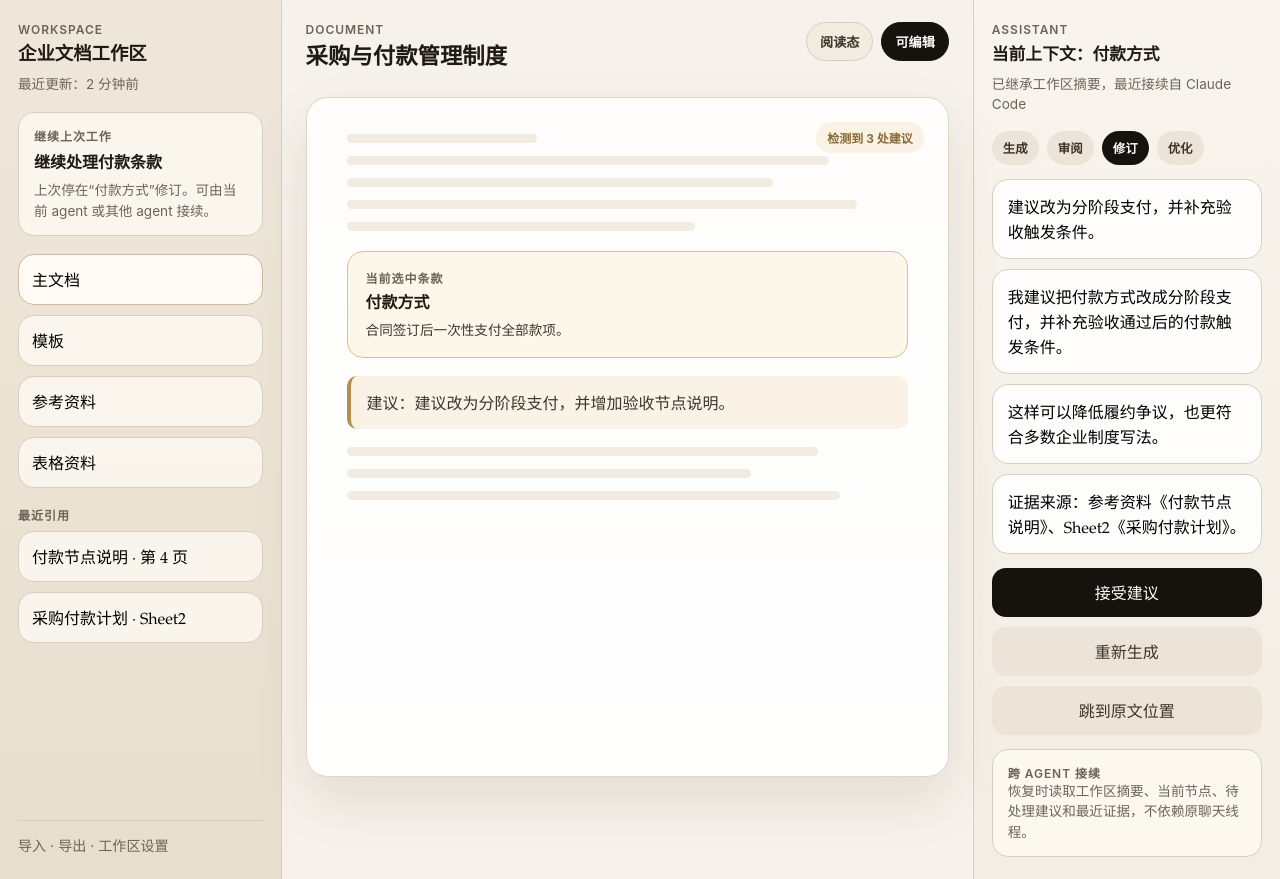
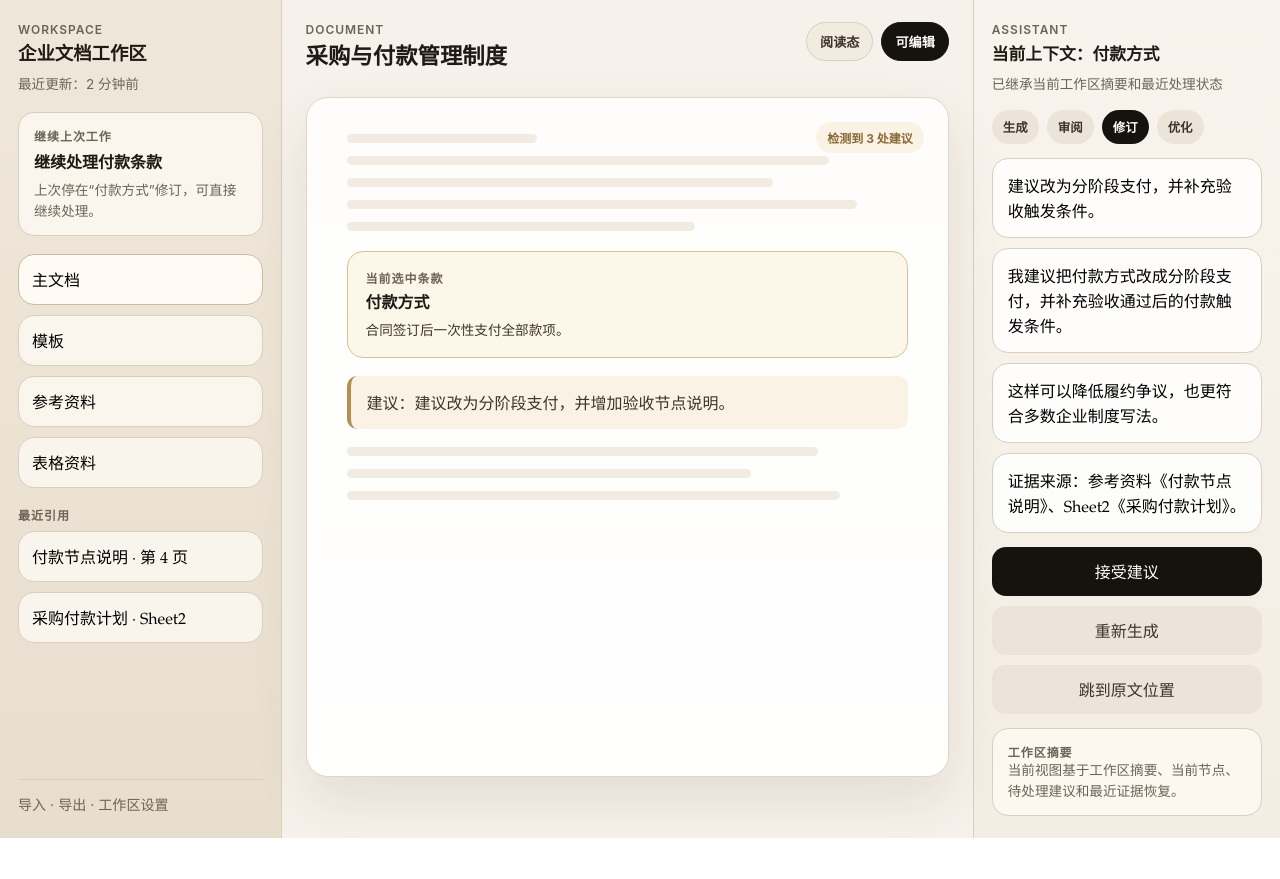
Before and after one commit to gandli/docx-reviewer, a React (Vite) app: page /workspace/1 in a window 1280 px wide. After the commit the page ends 838 px from the top, so only its background shows below. Built offline with nearby package versions, Linux system fonts and the light colour scheme.

Commit message:
docs: separate product resume from agent handoff

```diff
--- a/src/features/assistant-panel/components/assistant-context-header.tsx
+++ b/src/features/assistant-panel/components/assistant-context-header.tsx
@@ -11,7 +11,7 @@ export function AssistantContextHeader({ summary }: AssistantContextHeaderProps)
       <div className="title-lg" style={{ fontSize: "1.05rem", marginTop: 10 }}>
         当前上下文：{summary.activeClauseTitle}
       </div>
-      <div className="muted">已继承工作区摘要，最近接续自 {summary.lastAgent}</div>
+      <div className="muted">已继承当前工作区摘要和最近处理状态</div>
     </div>
   );
 }
--- a/src/features/assistant-panel/components/assistant-panel.tsx
+++ b/src/features/assistant-panel/components/assistant-panel.tsx
@@ -29,9 +29,9 @@ export function AssistantPanel({
         onJumpToSelection={onJumpToSelection}
       />
       <div className="context-card">
-        <div className="eyebrow">跨 Agent 接续</div>
+        <div className="eyebrow">工作区摘要</div>
         <div className="muted">
-          恢复时读取工作区摘要、当前节点、待处理建议和最近证据，不依赖原聊天线程。
+          当前视图基于工作区摘要、当前节点、待处理建议和最近证据恢复。
         </div>
       </div>
     </section>
--- a/src/features/workspace-context/types/workspace-summary.ts
+++ b/src/features/workspace-context/types/workspace-summary.ts
@@ -18,5 +18,4 @@ export type WorkspaceSummary = {
   pendingSuggestionIds: string[];
   recentEvidenceRefs: string[];
   updatedAt: string;
-  lastAgent: string;
 };
--- a/src/features/workspace-shell/components/workspace-resume-card.tsx
+++ b/src/features/workspace-shell/components/workspace-resume-card.tsx
@@ -12,7 +12,7 @@ export function WorkspaceResumeCard({ summary }: WorkspaceResumeCardProps) {
         {summary.nextAction}
       </div>
       <div className="muted">
-        上次停在“{summary.activeClauseTitle}”修订。可由当前 agent 或其他 agent 接续。
+        上次停在“{summary.activeClauseTitle}”修订，可直接继续处理。
       </div>
     </section>
   );
--- a/src/shared/mocks/workspace-shell.ts
+++ b/src/shared/mocks/workspace-shell.ts
@@ -18,7 +18,6 @@ export const mockWorkspaceSummary: WorkspaceSummary = {
   pendingSuggestionIds: ["suggestion-payment-1", "suggestion-payment-2"],
   recentEvidenceRefs: ["付款节点说明 · 第 4 页", "采购付款计划 · Sheet2"],
   updatedAt: "2 分钟前",
-  lastAgent: "Claude Code",
 };
 
 export const mockAssetGroups = [
```
Also changed, not shown: 4 other files (tests, documents, lock files or other folders).
